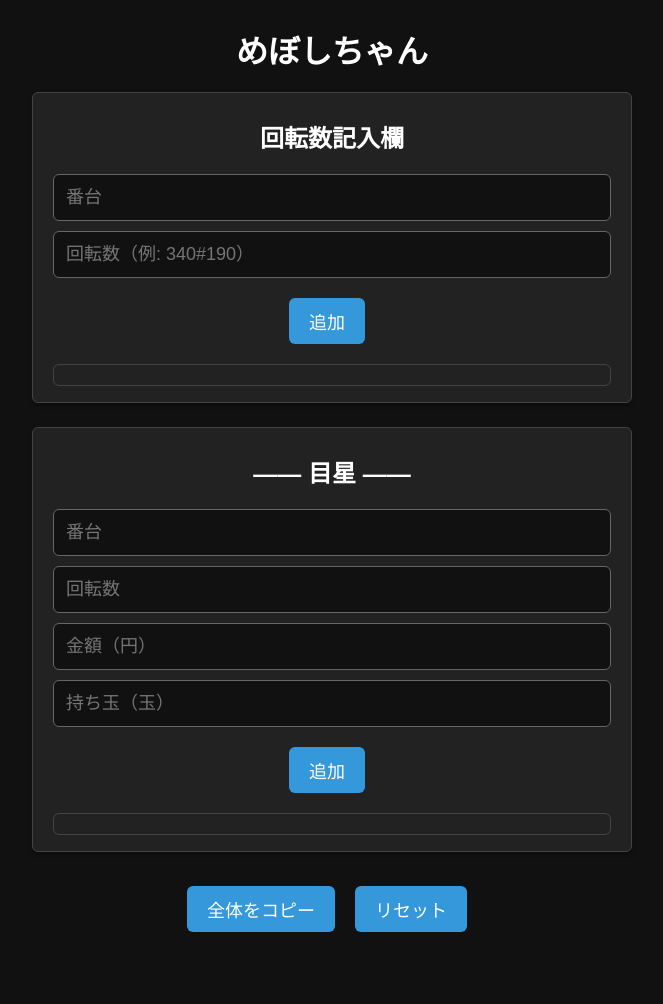
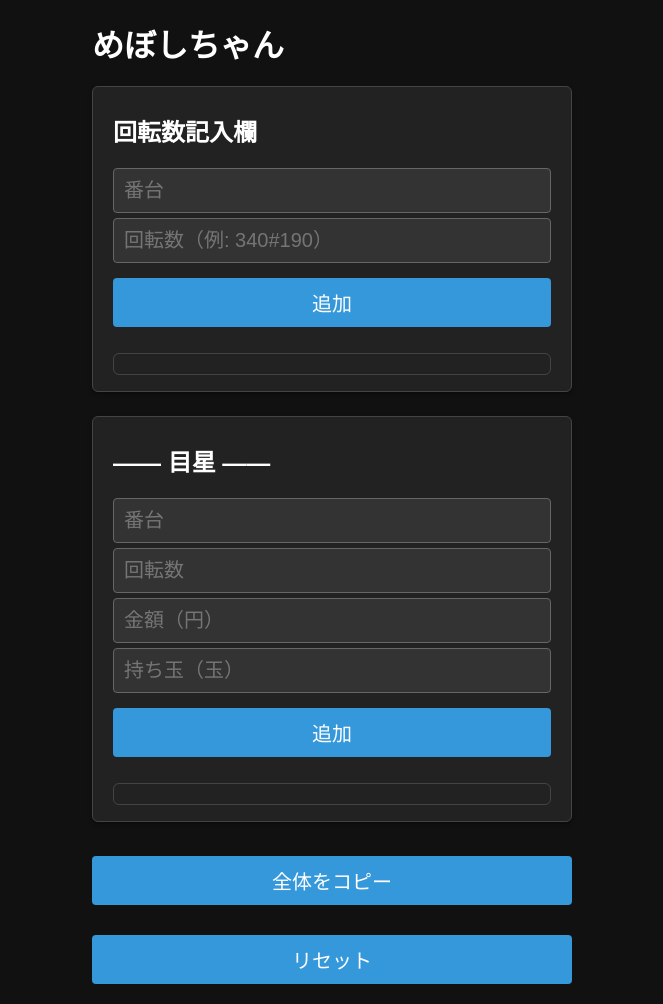
Before and after one commit to kurohige0812/meboshi, a Flask app: page / in a window 1280 px wide. Shown: the whole page, without its empty margins (308-971 px from the left). Before the commit the page ends 932 px from the top, so only its background shows below. Run offline with Flask 3, Linux system fonts and the light colour scheme.

Commit message:
fix: スマホ対応のUI改善と数字入力対応~

```diff
--- a/templates/index.html
+++ b/templates/index.html
@@ -6,38 +6,29 @@
   <link rel="stylesheet" href="{{ url_for('static', filename='dark.css') }}">
   <style>
     body {
-      margin: 0;
-      padding: 1em;
       font-family: sans-serif;
+      padding: 10px;
+      max-width: 480px;
+      margin: auto;
+      background: #111;
+      color: #eee;
     }
-    .container {
-      max-width: 600px;
-      margin: auto;
+    input {
+      display: block;
+      width: 100%;
+      margin: 5px 0;
+      font-size: 20px;
+      padding: 10px;
+      box-sizing: border-box;
     }
-    h1, h2 {
-      text-align: center;
+    button {
+      width: 100%;
+      margin: 10px 0;
+      padding: 10px;
+      font-size: 20px;
     }
     .input-group {
-      display: flex;
-      flex-direction: column;
-      gap: 10px;
-      margin-bottom: 20px;
-    }
-    input {
-      padding: 12px;
-      font-size: 18px;
-      border: 1px solid #666;
-      border-radius: 6px;
-      background: #111;
-      color: white;
-    }
-    button {
-      font-size: 18px;
-      padding: 10px 20px;
-      border-radius: 6px;
-      border: none;
-      margin-top: 10px;
-      align-self: center;
+      margin-bottom: 10px;
     }
     #resultBox, #meboshiBox {
       background: #222;
@@ -46,13 +37,13 @@
       white-space: pre-wrap;
       border: 1px solid #444;
       border-radius: 6px;
-      font-size: 17px;
+      font-size: 18px;
     }
     .button-row {
       display: flex;
-      justify-content: center;
+      flex-direction: column;
       gap: 10px;
-      margin-top: 16px;
+      margin-top: 20px;
     }
   </style>
 </head>
@@ -117,7 +108,8 @@
         const nums = spin.split("#").map(x => parseInt(x));
         const total = nums.reduce((a, b) => a + b, 0);
         const detail = nums.length > 1 ? `（${nums.join("＋")}）` : "";
-        box.innerHTML += `${ban}番台　${total}${detail}\n`;
+        box.innerHTML += `${ban}番台　${total}${detail}
+`;
       });
     }
 
@@ -144,14 +136,19 @@
 
     function renderMeboshi() {
       const box = document.getElementById("meboshiBox");
-      box.innerHTML = "\n―― 目星 ――\n\n";
+      box.innerHTML = "
+―― 目星 ――
+
+";
       meboshiList.forEach(({ban, spin, minutes}) => {
-        box.innerHTML += `${ban}番台　${spin}　${minutes}分\n`;
+        box.innerHTML += `${ban}番台　${spin}　${minutes}分
+`;
       });
     }
 
     function copyAll(el) {
-      const text = document.getElementById("resultBox").textContent + "\n" + document.getElementById("meboshiBox").textContent;
+      const text = document.getElementById("resultBox").textContent + "
+" + document.getElementById("meboshiBox").textContent;
       el.dataset.clip = text;
       if (navigator.clipboard) {
         navigator.clipboard.writeText(text).then(() => showToast());
```
